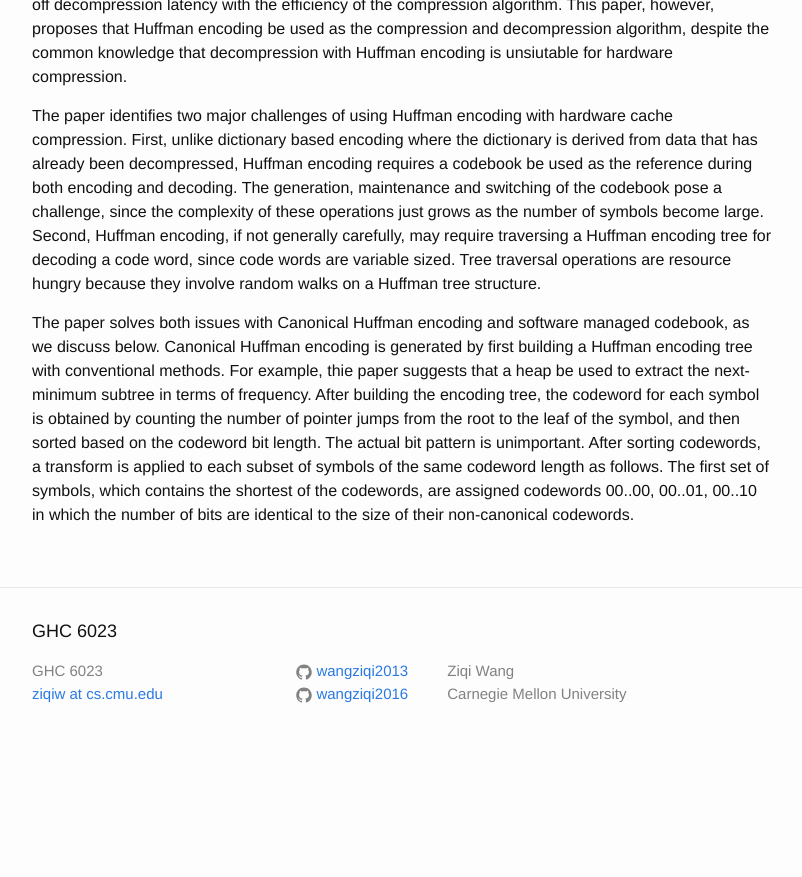
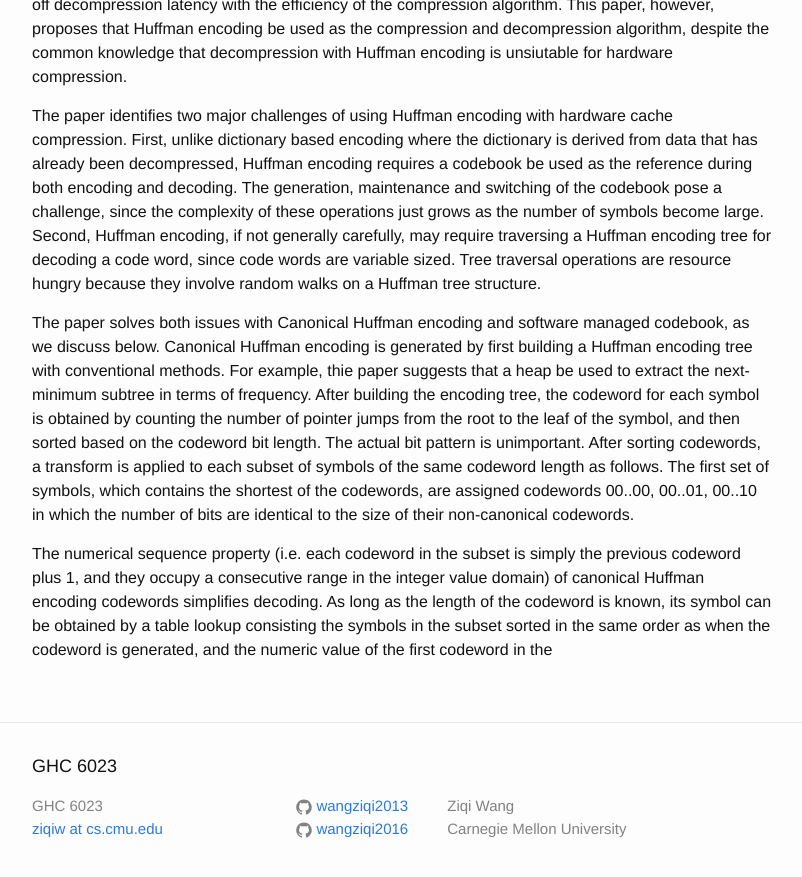
Before and after one commit to wangziqi2013/wangziqi2013.github.io, a Jekyll site: the page built from _posts/2020-06-29-sc2.markdown, in a window 1280 px wide and 900 px high, scrolled down 571 px. Shown: the top 877 px of the window, without its empty margins (238-1040 px from the left). Built offline with Jekyll 4.4.1, drawn with Linux system fonts in a browser that asks for light colours; before the commit the page ends 1336 px from its top, so only the background shows below that.

Commit message:
Adding canonical

```diff
--- a/_posts/2020-06-29-sc2.markdown
+++ b/_posts/2020-06-29-sc2.markdown
@@ -35,3 +35,9 @@ to the leaf of the symbol, and then sorted based on the codeword bit length. The
 After sorting codewords, a transform is applied to each subset of symbols of the same codeword length as follows.
 The first set of symbols, which contains the shortest of the codewords, are assigned codewords 00..00, 00..01, 00..10
 in which the number of bits are identical to the size of their non-canonical codewords.
+
+The numerical sequence property (i.e. each codeword in the subset is simply the previous codeword plus 1, and they occupy
+a consecutive range in the integer value domain) of canonical Huffman encoding codewords simplifies decoding.
+As long as the length of the codeword is known, its symbol can be obtained by a table lookup consisting the symbols in
+the subset sorted in the same order as when the codeword is generated, and the numeric value of the first codeword in
+the
```
